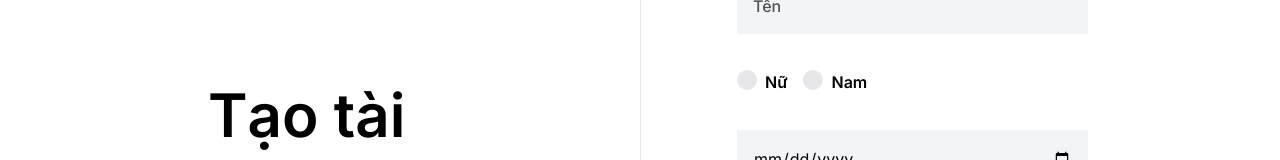
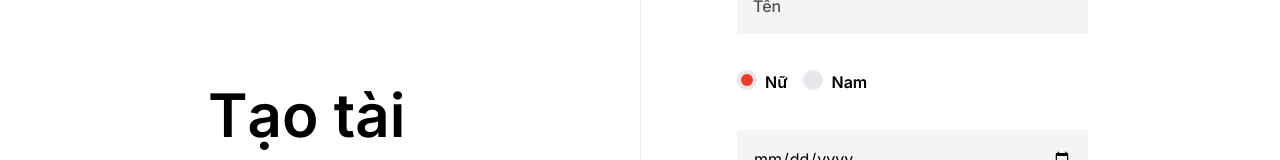
Before and after one commit to quanlm-slz/big-jelly, a Next.js app in the folder frontend/: page /account/register in a window 1280 px wide. Both pictures are taken after a click on the radio button 747 px from the left and 382 px from the top of the page. Shown: the part 302-462 px from the top of the page. Built offline with nearby package versions, Linux system fonts and the light colour scheme.

Commit message:
Add react hook form controller

```diff
--- a/frontend/src/app/(client)/account/register/_components/gender-radio/GenderRadio.tsx
+++ b/frontend/src/app/(client)/account/register/_components/gender-radio/GenderRadio.tsx
@@ -1,20 +1,30 @@
-import { Field, Label, Radio, RadioGroup } from '@headlessui/react';
-import styles from './gender-radio.module.scss';
-import { genderOptions } from '@/data/constants';
+import { Field, Label, Radio, RadioGroup } from "@headlessui/react";
+import styles from "./gender-radio.module.scss";
+import { genderOptions } from "@/data/constants";
+import { Control, Controller } from "react-hook-form";
+import { Input } from "../../page";
 
-const GenderRadio: React.FC = () => {
+const GenderRadio: React.FC<{ control: Control<Input> }> = ({ control }) => {
   return (
-    <RadioGroup className={styles.container}>
-      {
-        genderOptions.map(({id, label}) => (
-              <Field key={id} className={styles.field}>
-              <Radio value={id} className={styles.radio} />
+    <Controller
+      name="gender"
+      control={control}
+      render={({ field }) => (
+        <RadioGroup className={styles.container} {...field}>
+          {genderOptions.map(({ id, label }) => (
+            <Field key={id} className={styles.field}>
+              <Radio value={id} className={`${styles.radio} group`}>
+                <span
+                  className={`${styles.inner} invisible group-data-[checked]:visible`}
+                />
+              </Radio>
               <Label className={styles.label}>{label}</Label>
-              </Field>
-        ))
-      }
-    </RadioGroup>
-  )
-}
+            </Field>
+          ))}
+        </RadioGroup>
+      )}
+    />
+  );
+};
 
 export default GenderRadio;
--- a/frontend/src/app/(client)/account/register/_components/gender-radio/gender-radio.module.scss
+++ b/frontend/src/app/(client)/account/register/_components/gender-radio/gender-radio.module.scss
@@ -3,7 +3,10 @@
   .field {
     @apply flex gap-2;
     .radio {
-      @apply border border-gray-200 bg-gray-200 size-5 rounded-full;
+      @apply border border-gray-200 bg-gray-200 size-5 rounded-full flex;
+      .inner {
+        @apply bg-primary size-3 m-auto rounded-full;
+      }
     }
     .label {
       @apply my-auto font-semibold;
--- a/frontend/src/app/(client)/account/register/page.tsx
+++ b/frontend/src/app/(client)/account/register/page.tsx
@@ -4,18 +4,19 @@ import { Input } from "@headlessui/react";
 import styles from "./register.module.scss";
 import Link from "next/link";
 import GenderRadio from "./_components/gender-radio/GenderRadio";
-import { SubmitHandler, useForm } from "react-hook-form";
+import { Controller, SubmitHandler, useForm } from "react-hook-form";
 
-type Input = {
+export type Input = {
   email: string;
   password: string;
   firstname: string;
   lastname: string;
   birthday: string;
+  gender: string;
 };
 
 const Register: React.FC = () => {
-  const { register, handleSubmit } = useForm<Input>();
+  const { register, handleSubmit, control } = useForm<Input>();
 
   const onSubmit: SubmitHandler<Input> = (data) => {
     const body = {
@@ -26,7 +27,7 @@ const Register: React.FC = () => {
           firstname: data.firstname,
           lastname: data.lastname,
           birthday: data.birthday,
-          gender: "male",
+          gender: data.gender,
         },
       },
     };
@@ -45,11 +46,17 @@ const Register: React.FC = () => {
         __
       </div>
       <form className={styles.right} onSubmit={handleSubmit(onSubmit)}>
-        <Input
-          type="text"
-          placeholder="Họ"
-          className={styles.input}
-          {...register("lastname")}
+        <Controller
+          name="lastname"
+          control={control}
+          render={({ field }) => (
+            <Input
+              type="text"
+              placeholder="Họ"
+              className={styles.input}
+              {...field}
+            />
+          )}
         />
         <Input
           type="text"
@@ -57,7 +64,7 @@ const Register: React.FC = () => {
           className={styles.input}
           {...register("firstname")}
         />
-        <GenderRadio />
+        <GenderRadio control={control} />
         <Input
           type="date"
           placeholder="mm/dd/yy"
--- a/frontend/src/data/constants.ts
+++ b/frontend/src/data/constants.ts
@@ -1,4 +1,8 @@
-import { FilterTabInterface, NavlinkInterface, selectOptions } from "@/utils/types";
+import {
+  FilterTabInterface,
+  NavlinkInterface,
+  selectOptions,
+} from "@/utils/types";
 
 export const navlinks: NavlinkInterface[] = [
   { url: "/", title: "Trang chủ" },
@@ -7,7 +11,7 @@ export const navlinks: NavlinkInterface[] = [
   { url: "/news", title: "Tin tức" },
   { url: "/locations", title: "Thông tin cửa hàng" },
   { url: "/contacts", title: "Thông tin liên hệ" },
-]
+];
 
 export const filterTabs: FilterTabInterface[] = [
   {
@@ -16,25 +20,25 @@ export const filterTabs: FilterTabInterface[] = [
   },
   {
     label: "Ưu đãi",
-    value: "promotion"
+    value: "promotion",
   },
   {
     label: "Bánh mì ơi",
-    value: "special"
+    value: "special",
   },
   {
     label: "Thức uống",
-    value: "drinks"
-  }
-]
+    value: "drinks",
+  },
+];
 
 export const genderOptions: selectOptions[] = [
   {
-    id: 1,
+    id: "female",
     label: "Nữ",
   },
   {
-    id: 2,
-    label: "Nam"
-  }
-]
+    id: "male",
+    label: "Nam",
+  },
+];
--- a/frontend/src/utils/types.tsx
+++ b/frontend/src/utils/types.tsx
@@ -59,7 +59,7 @@ export interface LocalStorageEntry {
 }
 
 export interface selectOptions {
-  id: number
+  id: number | string;
   label: string;
 }
 
@@ -77,4 +77,4 @@ export interface PaymentMethod {
   note?: string;
 }
 
-export type QueryStatus = ["idle", "loading", "error"]
+export type QueryStatus = ["idle", "loading", "error"];
```
